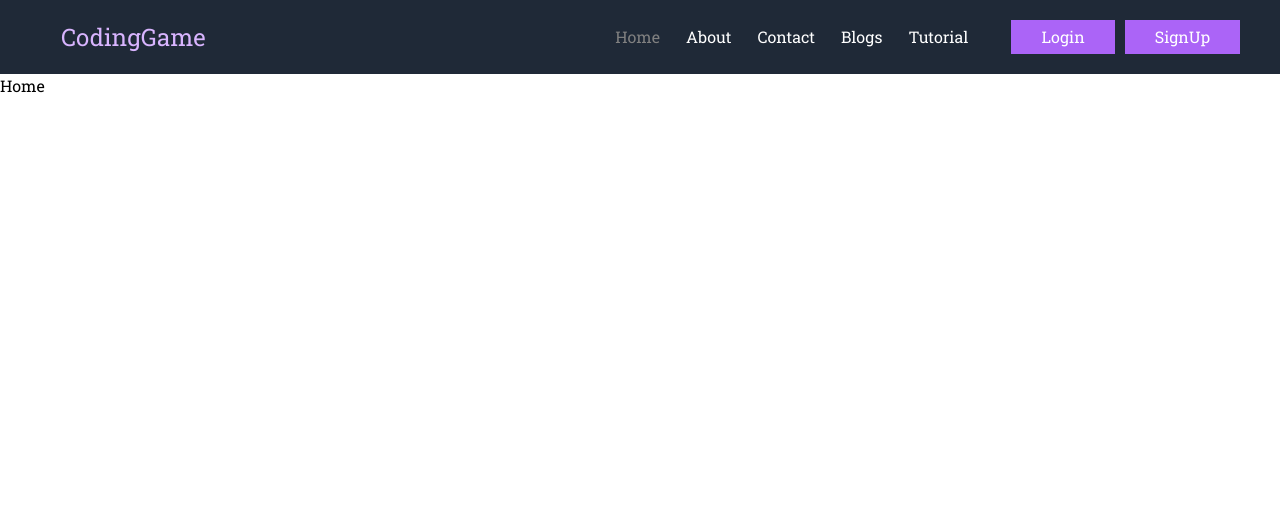
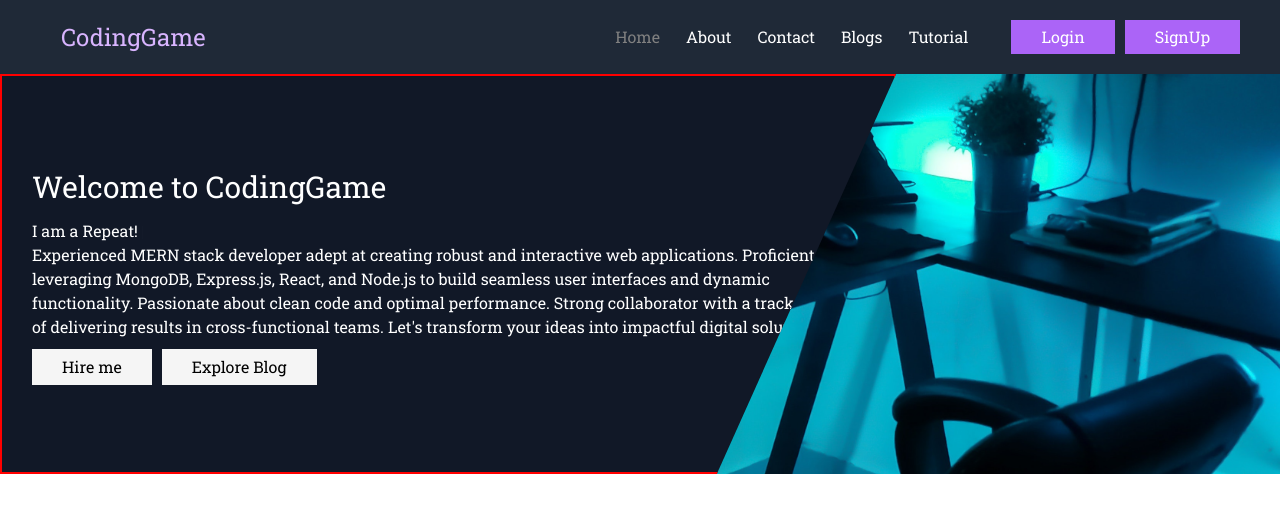
Before and after one commit to Umar792/portfolio-umar, a React (Create React App) app in the folder client/: page / in a window 1280 px wide. Shown: the top 512 px of the page. Built offline with nearby package versions, Linux system fonts and the light colour scheme; some icons are missing; a web font is replaced by a local one.

Commit message:
hero_section

```diff
--- a/client/package.json
+++ b/client/package.json
@@ -12,6 +12,7 @@
     "react-icons": "^4.10.1",
     "react-router-dom": "^6.14.2",
     "react-scripts": "5.0.1",
+    "react-simple-typewriter": "^5.0.1",
     "web-vitals": "^2.1.4"
   },
   "scripts": {
--- /dev/null
+++ b/client/src/Components/Hero/Hero.jsx
@@ -0,0 +1,52 @@
+import React from "react";
+import "../../Styles/Hero.css";
+import { Typewriter } from "react-simple-typewriter";
+
+const Hero = () => {
+  // const handleType = (count: number) => {
+  //     // access word count number
+  //     console.log(count)}
+  //   }
+
+  //   const handleDone = () => {
+  //     console.log(`Done after 5 loops!`)
+  //   }
+  return (
+    <div className="hero">
+      <div className="hero_box">
+        <h2>
+          Welcome to <font>CodingGame</font>
+        </h2>
+        <p>
+          I am a{" "}
+          <Typewriter
+            words={["Eat", "Sleep", "Code", "Repeat!"]}
+            loop={5}
+            cursor
+            cursorStyle="|"
+            typeSpeed={50}
+            deleteSpeed={40}
+            delaySpeed={1000}
+            // onLoopDone={handleDone}
+            // onType={handleType}
+          />
+        </p>
+        <p>
+          Experienced MERN stack developer adept at creating robust and
+          interactive web applications. Proficient in leveraging MongoDB,
+          Express.js, React, and Node.js to build seamless user interfaces and
+          dynamic functionality. Passionate about clean code and optimal
+          performance. Strong collaborator with a track record of delivering
+          results in cross-functional teams. Let's transform your ideas into
+          impactful digital solutions
+        </p>
+        <div>
+          <button className="whitebtn">Hire me</button>
+          <button className="whitebtn">Explore Blog</button>
+        </div>
+      </div>
+    </div>
+  );
+};
+
+export default Hero;
--- a/client/src/Pages/Home.jsx
+++ b/client/src/Pages/Home.jsx
@@ -1,7 +1,12 @@
 import React from "react";
+import Hero from "../Components/Hero/Hero";
 
 const Home = () => {
-  return <div>Home</div>;
+  return (
+    <>
+      <Hero />
+    </>
+  );
 };
 
 export default Home;
--- a/client/src/Styles/CommonStyle.css
+++ b/client/src/Styles/CommonStyle.css
@@ -8,3 +8,12 @@
   transform: scale(1.01);
   transition: all 0.2s linear;
 }
+.whitebtn {
+  color: black;
+  background-color: whitesmoke;
+  padding: 6px 30px;
+  margin: 10px 10px 10px 0px;
+}
+.whitebtn:hover {
+  background-color: rgb(202, 199, 199);
+}
--- /dev/null
+++ b/client/src/Styles/Hero.css
@@ -0,0 +1,36 @@
+.hero {
+  width: 100%;
+  height: 400px;
+  position: relative;
+}
+.hero::before {
+  content: "";
+  position: absolute;
+  left: 0;
+  top: 0;
+  width: 100%;
+  height: 400px;
+  background: url(../Assets/Hero.jpg) no-repeat center center/cover;
+  z-index: -1;
+}
+
+/* ========================== hero_box  */
+.hero_box {
+  border: 2px solid red;
+  height: 400px;
+  width: 70%;
+  -webkit-clip-path: polygon(0 0, 100% 0, 80% 100%, 0% 100%);
+  clip-path: polygon(0 0, 100% 0, 80% 100%, 0% 100%);
+  background-color: #111827;
+  color: white;
+  padding: 20px 30px;
+  display: flex;
+  flex-direction: column;
+  justify-content: center;
+  align-items: flex-start;
+}
+
+.hero_box h2 {
+  font-size: 30px;
+  margin: 10px 0px;
+}
--- a/client/src/index.css
+++ b/client/src/index.css
@@ -4,6 +4,5 @@
 
 body {
   font-family: "Roboto Slab", serif !important;
-  /* font-family: "Courier New", Courier, monospace !important; */
   overflow-x: hidden !important;
 }
```
Also changed, not shown: client/src/Assets/Hero.jpg (added), 1 other file (tests, documents, lock files or other folders).
